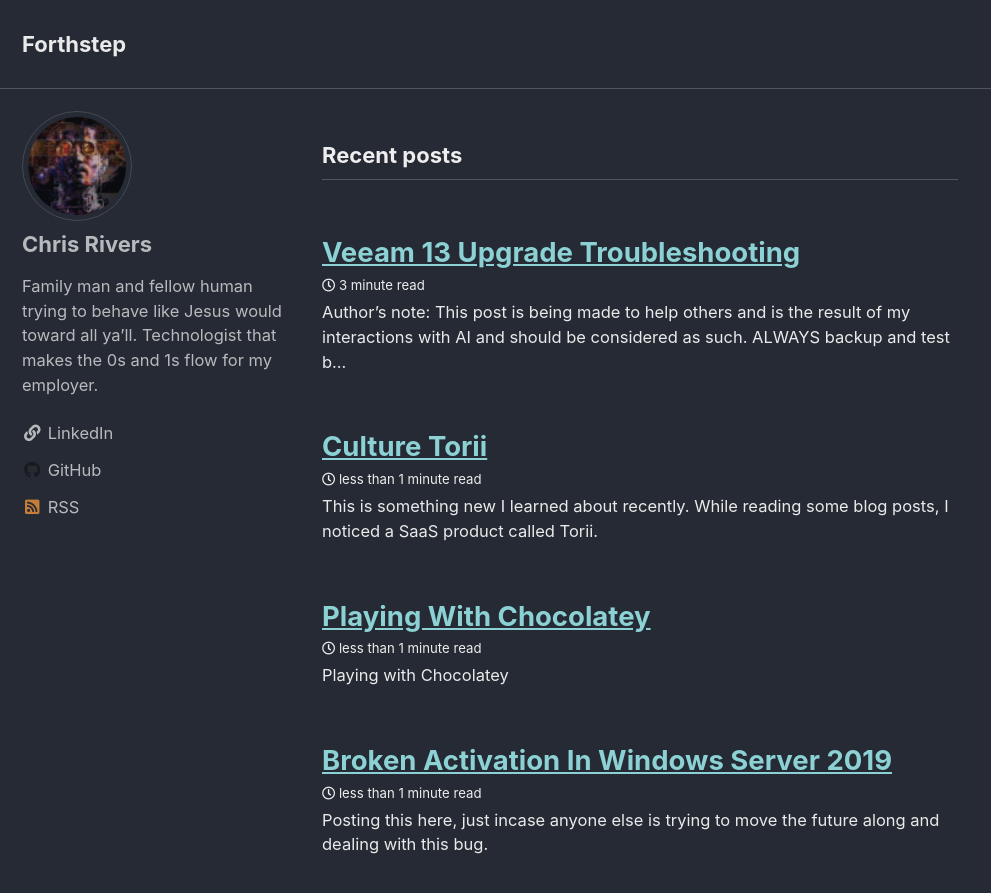
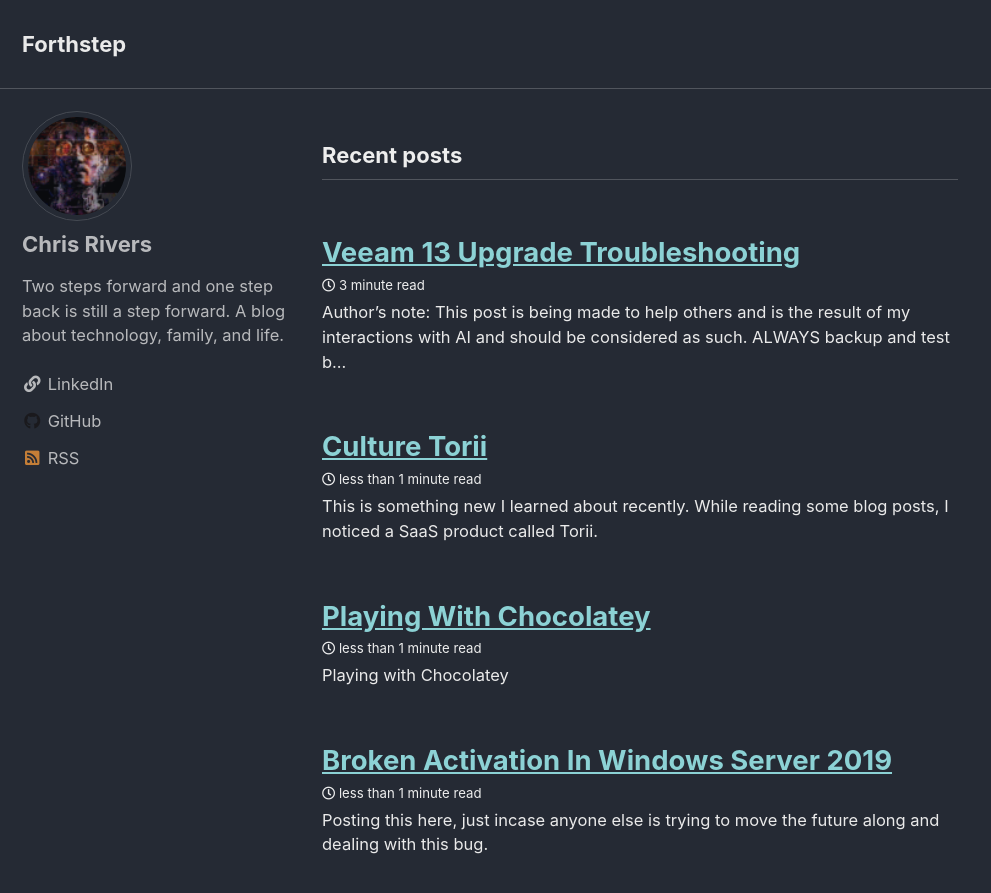
Before and after one commit to t3hcr/t3hcr.github.io, a Jekyll site: the page built from index.html, in a window 1280 px wide and 900 px high. Shown: the top 893 px of the window, without its empty margins (0-991 px from the left). Built offline with Jekyll 4.4.1, drawn with Linux system fonts in a browser that asks for light colours; cached includes are drawn as plain includes; the list of posts is cut into pages by our own code.

Commit message:
more update

```diff
--- a/_config.yml
+++ b/_config.yml
@@ -83,7 +83,7 @@ naver_site_verification  :
 
 # Social Sharing
 twitter:
-  username               : t3hcr
+  username               :
 facebook:
   username               :
   app_id                 :
@@ -108,7 +108,7 @@ analytics:
 author:
   name             : "Chris Rivers"
   avatar           : "/assets/images/avatar.jpg" # path of avatar image, e.g. "/assets/images/bio-photo.jpg"
-  bio              : "Family man and fellow human trying to behave like Jesus would toward all ya'll. Technologist that makes the 0s and 1s flow for my employer."
+  bio              : "Two steps forward and one step back is still a step forward. A blog about technology, family, and life."
   #location         : "Nowhere and somewhere"
   email            :
   links:
```
